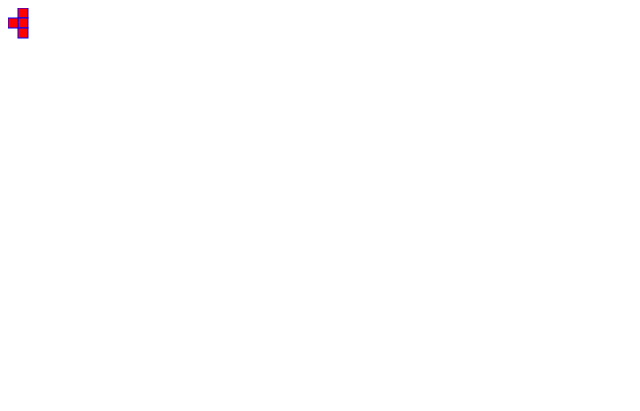
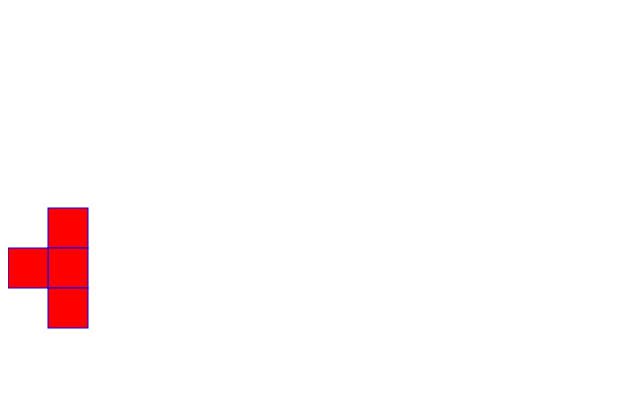
Before and after one commit to Hexulez/Nonstop, a website: page extra_projektit/tetris.html in a window 1280 px wide. Shown: the whole page, without its empty margins (0-640 px from the left). Drawn offline with Linux system fonts and the light colour scheme.

Commit message:
tetris elää

```diff
--- a/Tools/split_text.js
+++ b/Tools/split_text.js
@@ -1,3 +1,6 @@
+//mun eastern egg generaattori :)
+
+
 function jako() {
   let jono = 'javascript is made by Hexulez';
   let egg = "";
--- a/extra_projektit/tetris.html
+++ b/extra_projektit/tetris.html
@@ -7,7 +7,7 @@
   <body onload="main()">
     <div class="container">
       <div class="tetris">
-        <canvas id="tetrisCanvas" width="100" height="400"></canvas>
+        <canvas id="tetrisCanvas" width="440" height="840"></canvas>
       </div>
     </div>
 
--- a/extra_projektit/tetris.js
+++ b/extra_projektit/tetris.js
@@ -5,21 +5,98 @@ const tetrisBoard = document.getElementById("tetrisCanvas");
 const tetris_ctx = tetrisBoard.getContext("2d");
 let partColor= "red";
 let partColor2 = "blue";
-let block = [{x:10, y:0}];
-const t = [{x:10, y:0}, {x:10, y:10}, {x:10, y:20}, {x:0, y:10}];
+const testBlock = [
+  { x: 0, y: 40 },  { x: 0, y: 80 },
+  { x: 0, y: 120 }, { x: 0, y: 160 },
+  { x: 0, y: 200 }, { x: 0, y: 240 },
+  { x: 0, y: 280 }, { x: 0, y: 320 },
+  { x: 0, y: 360 }, { x: 0, y: 400 },
+  { x: 0, y: 440 }, { x: 0, y: 480 },
+  { x: 0, y: 520 }, { x: 0, y: 560 },
+  { x: 0, y: 600 }, { x: 0, y: 640 },
+  { x: 0, y: 680 }, { x: 0, y: 720 },
+  { x: 0, y: 760 }, { x: 0, y: 800 },
+  { x: 0, y: 840 }
+]
+let nextBlock = [];
+let lastPlace = [];
+let block = [{x:40, y:0}, {x:40, y:40}, {x:0, y:40}, {x:40, y:80}];
+const t = [{x:40, y:0}, {x:40, y:40}, {x:0, y:40}, {x:40, y:80}];
+const i = [{x:0, y:0}, {x:0, y:40}, {x:0, y:80}, {x:0, y:120}];
+const s = [ { x: 40, y: 0 }, { x: 40, y: 40 }, { x: 0, y: 40 }, { x: 0, y: 80 } ];
+const z = [ { x: 0, y: 0 }, { x: 0, y: 40 }, { x: 40, y: 40 }, { x: 40, y: 80 } ];
+const o = [ { x: 0, y: 0 }, { x: 40, y: 0 }, { x: 40, y: 40 }, { x: 0, y: 40 } ];
+const l = [ { x: 0, y: 0 }, { x: 0, y: 40 }, { x: 0, y: 80 }, { x: 40, y: 80 } ];
+const j = [{ x: 40, y: 0 }, { x: 40, y: 40 }, { x: 40, y: 80 }, { x: 0, y: 80 }];
 
+const blockList = [t, i, s, z, o, l, j];
 
+//random block
+const randomBlock = () => {
+  console.log(Math.floor(Math.random()*4));
+  return Math.floor(Math.random()*6)
+}
+
+//draw block piece
 const drawPartBlock = (partPiece) => {
   tetris_ctx.fillStyle = partColor;
   tetris_ctx.strokeStyle = partColor2;
-  tetris_ctx.fillRect(partPiece.x, partPiece.y, 10, 10);
-  tetris_ctx.strokeRect(partPiece.x, partPiece.y, 10,10);
+  tetris_ctx.fillRect(partPiece.x, partPiece.y, 40, 40);
+  tetris_ctx.strokeRect(partPiece.x, partPiece.y, 40,40);
 }
 
+//clear canvas
+const erase = () => {
+  tetris_ctx.clearRect(0, 0, tetrisBoard.width, tetrisBoard.height);
+}
+//draw block
 const drawblock = () =>{
-  t.forEach(e => drawPartBlock(e));
+  console.log(randomBlock());
+  //testBlock.forEach(e => drawPartBlock(e));
+  block.forEach(e => drawPartBlock(e));
 }
 
+//block picker
+const blockPicker = () =>{
+  block = [...nextBlock];
+  nextBlock = [...blockList[randomBlock()]];
+}
+
+
+
+//falling
+const falling = () => {
+  lastPlace = [...block];
+  console.log(typeof block);
+  console.log(block);
+  block.forEach(e => e.y = e.y+40)
+  console.log();
+  console.log(block);
+}
+
+//logic
+const logic = () =>{
+  block.forEach(e => {
+    if (e.y >= 480){
+      blockPicker()
+    }
+
+  })
+}
+
+//Rule all the kingdom =)
 const main = () =>{
-  drawblock()
+  nextBlock = [...blockList[randomBlock()]];
+  console.log(block);
+  const mainLoop = () =>{
+    setTimeout(()=>{
+      console.log("time");
+      logic()
+      erase();
+      falling();
+      drawblock();
+      mainLoop()
+    }, 1000 )
+  }
+  mainLoop()
 }
--- a/package.json
+++ b/package.json
@@ -4,7 +4,7 @@
   "description": "",
   "main": "index.js",
   "scripts": {
-    "test": "jest -coverage"
+    "test": "jest --coverage"
   },
   "repository": {
     "type": "git",
```
Also changed, not shown: Temp/testi.html (+3 -1 lines), Temp/testi.js (+51 -0 lines), Testaus/testaus.js (added, +332 -0 lines), Testaus/testaus.test.js (added, +38 -0 lines), Tools/math_tools.js (added, +29 -0 lines), temp/temp2.js (+10 -1 lines).
